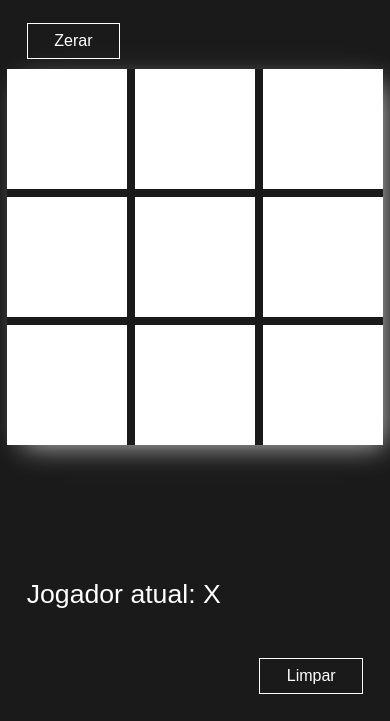
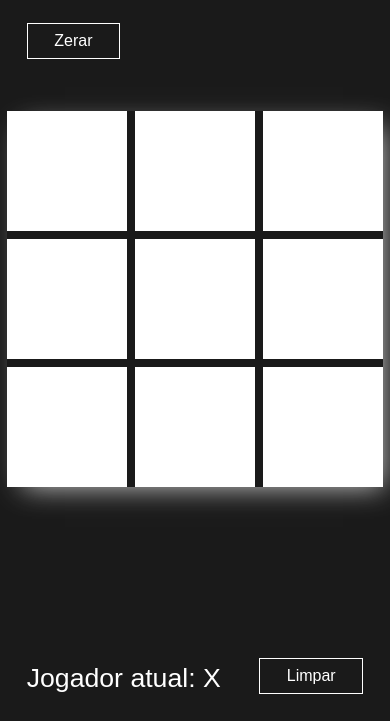
Before and after one commit to desenvolvedormatheus/Jogo_Da_Velha, a plain HTML site: page index.html in a window 390 px wide. Shown: the part 123-844 px from the top of the page. Drawn offline with Linux system fonts and the light colour scheme.

Commit message:
1.1
Responsividade corrigida

```diff
--- a/index.html
+++ b/index.html
@@ -5,7 +5,6 @@
     <meta http-equiv="X-UA-Compatible" content="IE=edge">
     <meta name="viewport" content="width=device-width, initial-scale=1.0">
     <link rel="stylesheet" href="style.css">
-    <link rel="stylesheet" href="responsivo.css">
     <title>Jogo da Velha</title>
 </head>
 <body>
--- a/responsivo.css
+++ /dev/null
@@ -1,5 +0,0 @@
-@media (max-width: 750px){
-    body{
-        height: 90vh;
-    }
-}
--- a/style.css
+++ b/style.css
@@ -29,7 +29,7 @@ h1{
     display: none;
 }
 .jogadorAtual{
-    position: absolute;
+    position: fixed;
     bottom: 1rem;
     left: 1rem;
 }
```
